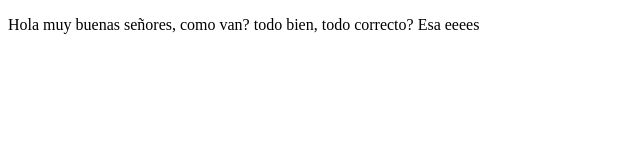
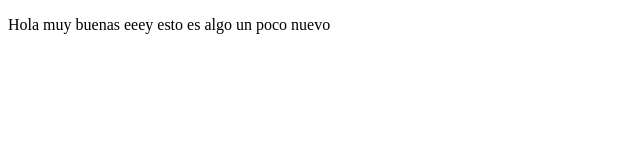
Before and after one commit to JuanDonoso/proyectoDemoCursoPrework, a plain HTML site: page index.html in a window 1280 px wide. Shown: the whole page, without its empty margins (0-640 px from the left). Drawn offline with Linux system fonts and the light colour scheme.

Commit message:
modificamos un poco el texto

```diff
--- a/index.html
+++ b/index.html
@@ -8,7 +8,7 @@
 </head>
 <body>
     <p>
-        Hola muy buenas señores, como van?  todo bien, todo correcto? Esa eeees
+        Hola muy buenas eeey esto es algo un poco nuevo
     </p>
 </body>
 </html>
```
